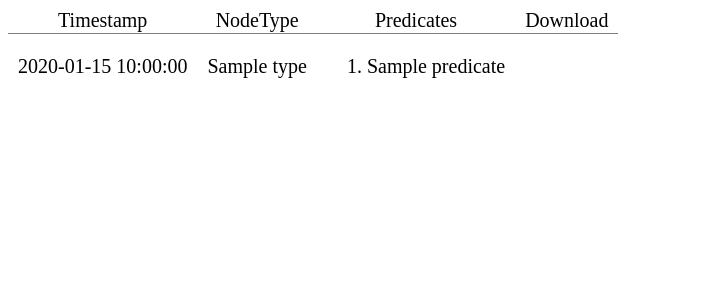
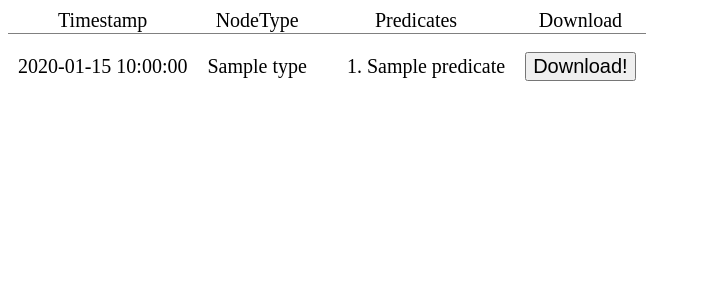
Before and after one commit to kaiwenw/eureka-history-window, a Flask app: template app/templates/index.html in a window 1280 px wide. Shown: the top 300 px of the page, without its empty margins (0-701 px from the left). Run offline with Flask 2, Linux system fonts and the light colour scheme; the template is opened without the code that fills it: most values are stand-ins (such as "Sample title", 1, 10 or a date in 2020).

Commit message:
downloads files

```diff
--- a/app/routes.py
+++ b/app/routes.py
@@ -1,12 +1,15 @@
 import os, json
-from flask import render_template
+from flask import render_template, send_from_directory
 from app import app
 
 # HISTORY_FOLDER = '/Users/kevinwang/Desktop/test_histories/'
 HISTORY_FOLDER = '/Users/kevinwang/Desktop/tiger_history/'
 
+@app.route('/download/<path:filename>')
+def download(filename):
+    return send_from_directory(HISTORY_FOLDER, filename)
+
 @app.route('/')
-@app.route('/index')
 def index():
     '''
     rows should have
@@ -34,6 +37,7 @@ def index():
             'timestamp': _timestamp,
             'type': _type,
             'predicates': _predicates,
+            'filename': path,
         }
         rows.append(row)
     return render_template('index.html', rows=rows)
--- a/app/templates/index.html
+++ b/app/templates/index.html
@@ -34,6 +34,7 @@
           </ol>
         </td>
         <td>
+          <a href="/download/{{row.filename}}" target="blank"><button class='btn btn-default'>Download!</button></a>
         </td>
     </tr>
     {% endfor %}
```
